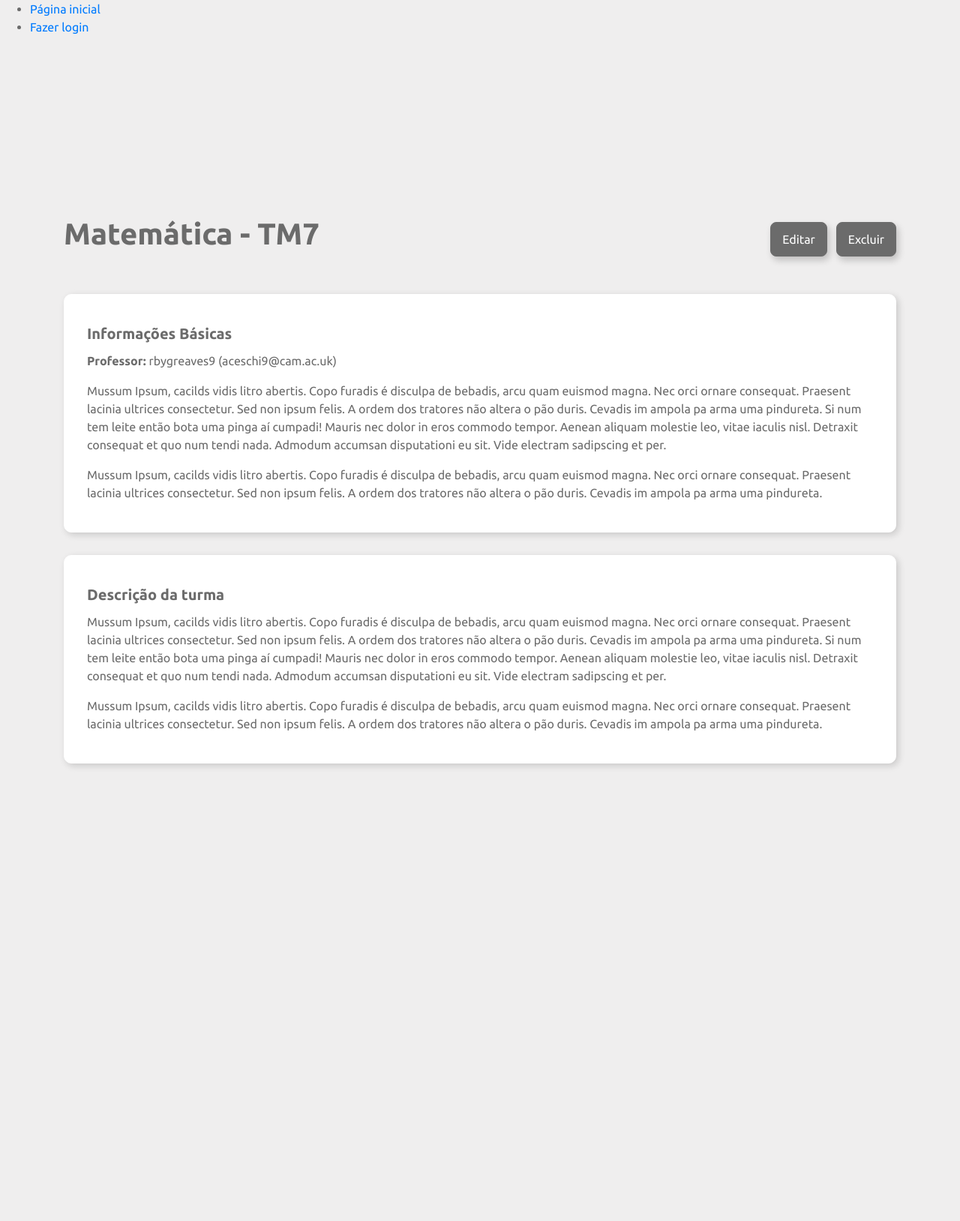
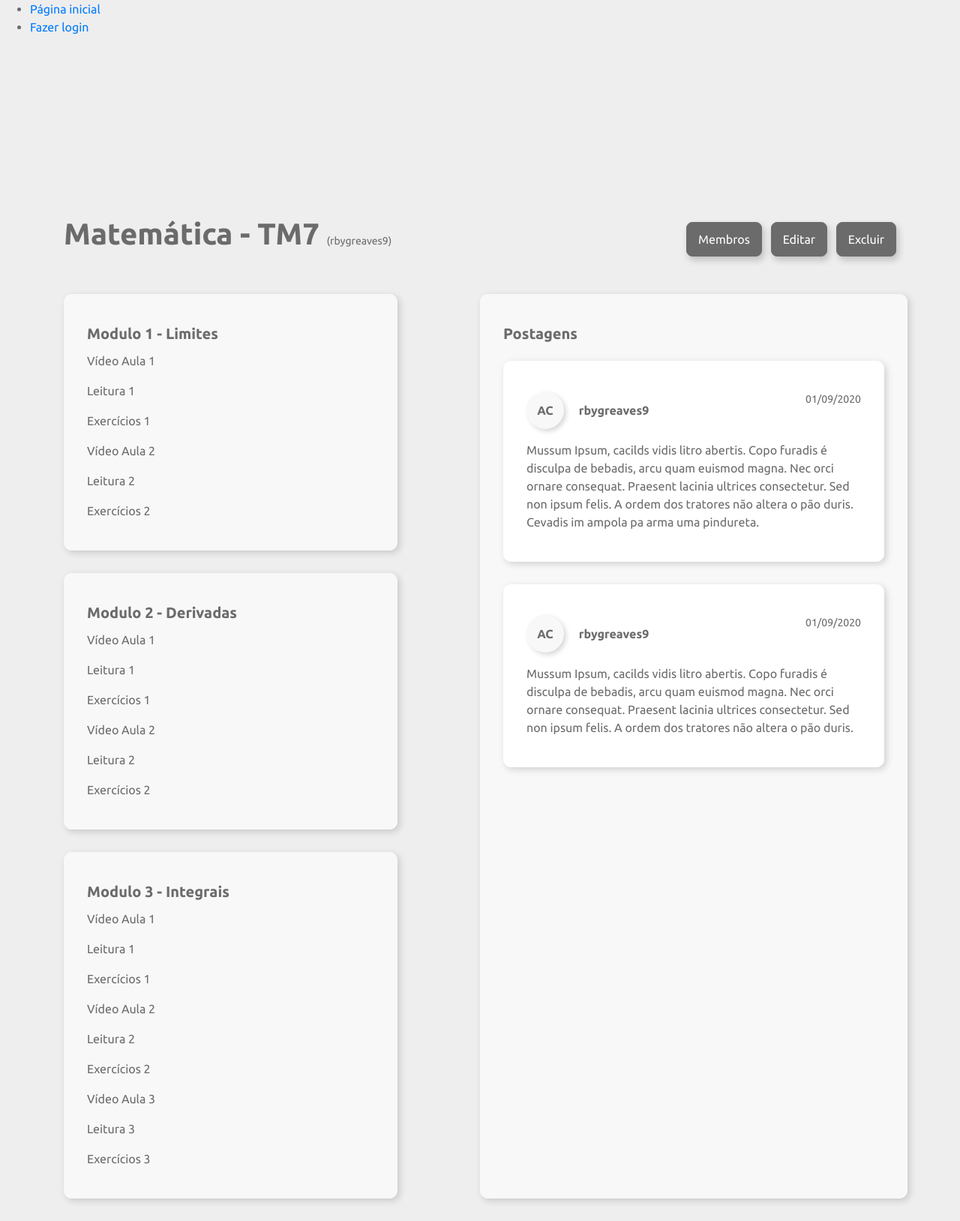
Before and after one commit to caioguedesam/skoolit_engsoft, a Flask app: page /turmas/listar-turma/2 in a window 1280 px wide. Shown: the whole page at 75% size. Before the commit the page ends 1023 px from the top, so only its background shows below. Run offline with Flask 2, Linux system fonts and the light colour scheme; data comes from the database, SQL or seed files in the repository; some libraries are stand-ins or nearby versions.

Commit message:
Adicionando modulos e postagens no layout da turma

```diff
--- a/skoolit/static/geral.css
+++ b/skoolit/static/geral.css
@@ -1,7 +1,7 @@
 html {
   --background: #EFEEEE;
   --background-card: #A2A2A2;
-  --white: #F8F8F8;
+  --white: #F8F8F8 !important;
 
   --accent: #6B6B6B;
   --accent-hover: #585858;
--- a/skoolit/static/turmas/detalhes_turma.css
+++ b/skoolit/static/turmas/detalhes_turma.css
@@ -24,7 +24,7 @@ body {
   border-color: var(--accent-hover) !important;
 }
 
-.card.descricao-turma {
+.card.modulos-turma {
   background-color: var(--white);
   border-color: var(--white);
   border-radius: 10px;
@@ -35,3 +35,46 @@ body {
 
   width: 100%;
 }
+
+
+.card-postagens {
+  background-color: var(--white);
+  border-color: var(--white);
+  border-radius: 10px;
+  box-shadow: 3px 3px 10px rgba(0, 0, 0, .16);
+
+  padding: 20px 10px;
+  margin-bottom: 30px;
+
+  width: 100%;
+}
+
+.data p {
+  font-size: 14px;
+}
+
+.card-postagem {
+  background-color: #FFF;
+  border-color: #FFF;
+  border-radius: 10px;
+  box-shadow: 3px 3px 10px rgba(0, 0, 0, .16);
+
+  padding: 20px 10px;
+  margin-bottom: 30px;
+
+  width: 100%;
+}
+
+.perfil-circulo {
+  width: 50px;
+  height: 50px;
+  background-color: var(--white);
+  box-shadow: 3px 3px 6px rgba(0, 0, 0, .16);
+  display: inline-flex;
+  align-items: center;
+  justify-content: center;
+}
+
+.autor-postagem {
+  display: inline;
+}
--- a/skoolit/templates/turmas/detalhes_turma.html
+++ b/skoolit/templates/turmas/detalhes_turma.html
@@ -4,25 +4,26 @@
     <link rel="stylesheet" href="{{ url_for('static', filename='turmas/detalhes_turma.css') }}">
 {% endblock %}
 
-{% block title %}{{turma.nome}}{% endblock %}
+{% block title %}{{turma.materia.nome}}{% endblock %}
 
 {% block content %}
 
 <div class="container">
 
-		<div class="d-flex mb-5">
-			<div class="mr-auto">
-				<h1 id="titulo-turma">{{turma.materia.nome}} - {{turma.titulo}}</h1>
-			</div>
+	<div class="d-flex justify-content-between mb-5">
+		<h1 id="titulo-turma">{{turma.materia.nome}} - {{turma.titulo}}
+			<p style="font-size: 14px; font-weight: normal; display: inline">({{turma.professor.nome}})
+		</h1>
 
-			<div class="mt-2 mr-1">
+		<div class="mt-2">
+			<a href="#"
+			class="btn btn-primary mr-2" role="button">
+				Membros
+			</a>
 			<a href="{{url_for('turmas.atualizar', id=turma.id)}}"
 			class="btn btn-primary mr-2" role="button">
 				Editar
 			</a>
-			</div>
-
-			<div class="mt-2">
 			<a href="{{url_for('turmas.excluir', id=turma.id)}}"
 			class="btn btn-primary" role="button">
 				Excluir
@@ -30,27 +31,97 @@
 		</div>
 	</div>
 
-		<div class="column justify-content-center">
-			<div class="card descricao-turma">
+	<div class="row">
+		<div class="column col-5">
+			<div class="card modulos-turma">
 				<div class="card-body">
-					<h5 id="titulo-descricao" class="card-title"> Informações Básicas</h5>
-					<p class="card-text"><b>Professor:</b> {{turma.professor.nome}} ({{turma.professor.email}})</p>
-					<p class="card-text">Mussum Ipsum, cacilds vidis litro abertis. Copo furadis é disculpa de bebadis, arcu quam euismod magna. Nec orci ornare consequat. Praesent lacinia ultrices consectetur. Sed non ipsum felis. A ordem dos tratores não altera o pão duris. Cevadis im ampola pa arma uma pindureta.
-						Si num tem leite então bota uma pinga aí cumpadi! Mauris nec dolor in eros commodo tempor. Aenean aliquam molestie leo, vitae iaculis nisl. Detraxit consequat et quo num tendi nada. Admodum accumsan disputationi eu sit. Vide electram sadipscing et per.</p>
+					<h5 id="titulo-descricao" class="card-title"> Modulo 1 - Limites</h5>
+					<p class="card-text">Vídeo Aula 1</p>
+					<p class="card-text">Leitura 1</p>
+					<p class="card-text">Exercícios 1</p>
+
+					<p class="card-text">Vídeo Aula 2</p>
+					<p class="card-text">Leitura 2</p>
+					<p class="card-text">Exercícios 2</p>
+				</div>
+			</div>
+
+			<div class="card modulos-turma">
+				<div class="card-body">
+					<h5 id="titulo-descricao" class="card-title"> Modulo 2 - Derivadas </h5>
+					<p class="card-text">Vídeo Aula 1</p>
+					<p class="card-text">Leitura 1</p>
+					<p class="card-text">Exercícios 1</p>
+
+					<p class="card-text">Vídeo Aula 2</p>
+					<p class="card-text">Leitura 2</p>
+					<p class="card-text">Exercícios 2</p>
+				</div>
+			</div>
+
+			<div class="card modulos-turma">
+				<div class="card-body">
+					<h5 id="titulo-descricao" class="card-title"> Modulo 3 - Integrais </h5>
+					<p class="card-text">Vídeo Aula 1</p>
+					<p class="card-text">Leitura 1</p>
+					<p class="card-text">Exercícios 1</p>
+
+					<p class="card-text">Vídeo Aula 2</p>
+					<p class="card-text">Leitura 2</p>
+					<p class="card-text">Exercícios 2</p>
+
+					<p class="card-text">Vídeo Aula 3</p>
+					<p class="card-text">Leitura 3</p>
+					<p class="card-text">Exercícios 3</p>
+				</div>
+			</div>
+		</div>
+
+		<div class="column card card-postagens col-6 offset-1">
+			<div class="card-body">
+				<h5 id="titulo-descricao" class="card-title mb-4"> Postagens</h5>
+
+				<div class="card card-postagem mx-auto">
+					<div class="card-body">
+
+						<div class="data float-right">
+							<p >01/09/2020</p>
+						</div>
+
+						<div class="perfil-postagem mb-3">
+							<div class="perfil-circulo rounded-circle text-center">
+								<b>AC</b>
+							</div>
+							<p class="autor-postagem card-text ml-3"><b>{{turma.professor.nome}}</b></p>
+						</div>
+
 						<p class="card-text">Mussum Ipsum, cacilds vidis litro abertis. Copo furadis é disculpa de bebadis, arcu quam euismod magna. Nec orci ornare consequat. Praesent lacinia ultrices consectetur. Sed non ipsum felis. A ordem dos tratores não altera o pão duris. Cevadis im ampola pa arma uma pindureta.</p>
 					</div>
 				</div>
 
-			<div class="card descricao-turma">
+				<div class="card card-postagem mx-auto">
 					<div class="card-body">
-					<h5 id="titulo-descricao" class="card-title"> Descrição da turma</h5>
-					<p class="card-text">Mussum Ipsum, cacilds vidis litro abertis. Copo furadis é disculpa de bebadis, arcu quam euismod magna. Nec orci ornare consequat. Praesent lacinia ultrices consectetur. Sed non ipsum felis. A ordem dos tratores não altera o pão duris. Cevadis im ampola pa arma uma pindureta.
-						Si num tem leite então bota uma pinga aí cumpadi! Mauris nec dolor in eros commodo tempor. Aenean aliquam molestie leo, vitae iaculis nisl. Detraxit consequat et quo num tendi nada. Admodum accumsan disputationi eu sit. Vide electram sadipscing et per.</p>
-					<p class="card-text">Mussum Ipsum, cacilds vidis litro abertis. Copo furadis é disculpa de bebadis, arcu quam euismod magna. Nec orci ornare consequat. Praesent lacinia ultrices consectetur. Sed non ipsum felis. A ordem dos tratores não altera o pão duris. Cevadis im ampola pa arma uma pindureta.</p>
+
+						<div class="data float-right">
+							<p >01/09/2020</p>
+						</div>
+
+						<div class="perfil-postagem mb-3">
+							<div class="perfil-circulo rounded-circle text-center">
+								<b>AC</b>
+							</div>
+							<p class="autor-postagem card-text ml-3"><b>{{turma.professor.nome}}</b></p>
+						</div>
+
+						<p class="card-text">Mussum Ipsum, cacilds vidis litro abertis. Copo furadis é disculpa de bebadis, arcu quam euismod magna. Nec orci ornare consequat. Praesent lacinia ultrices consectetur. Sed non ipsum felis. A ordem dos tratores não altera o pão duris.</p>
 					</div>
 				</div>
+
+
 			</div>
 		</div>
 	</div>
 
+</div>
+
 {% endblock %}
```
Lines whose indentation alone changed are shown as unchanged.
